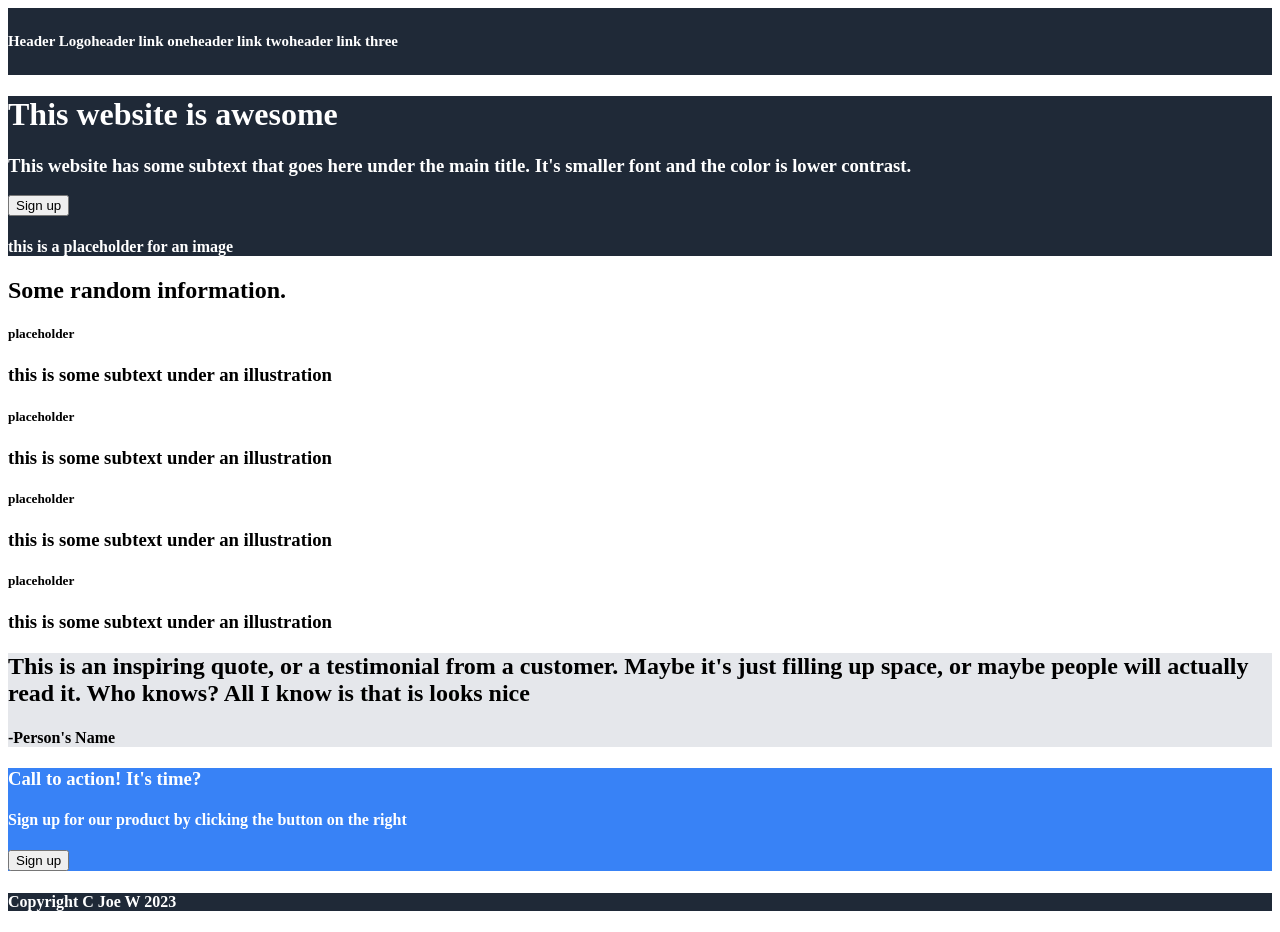
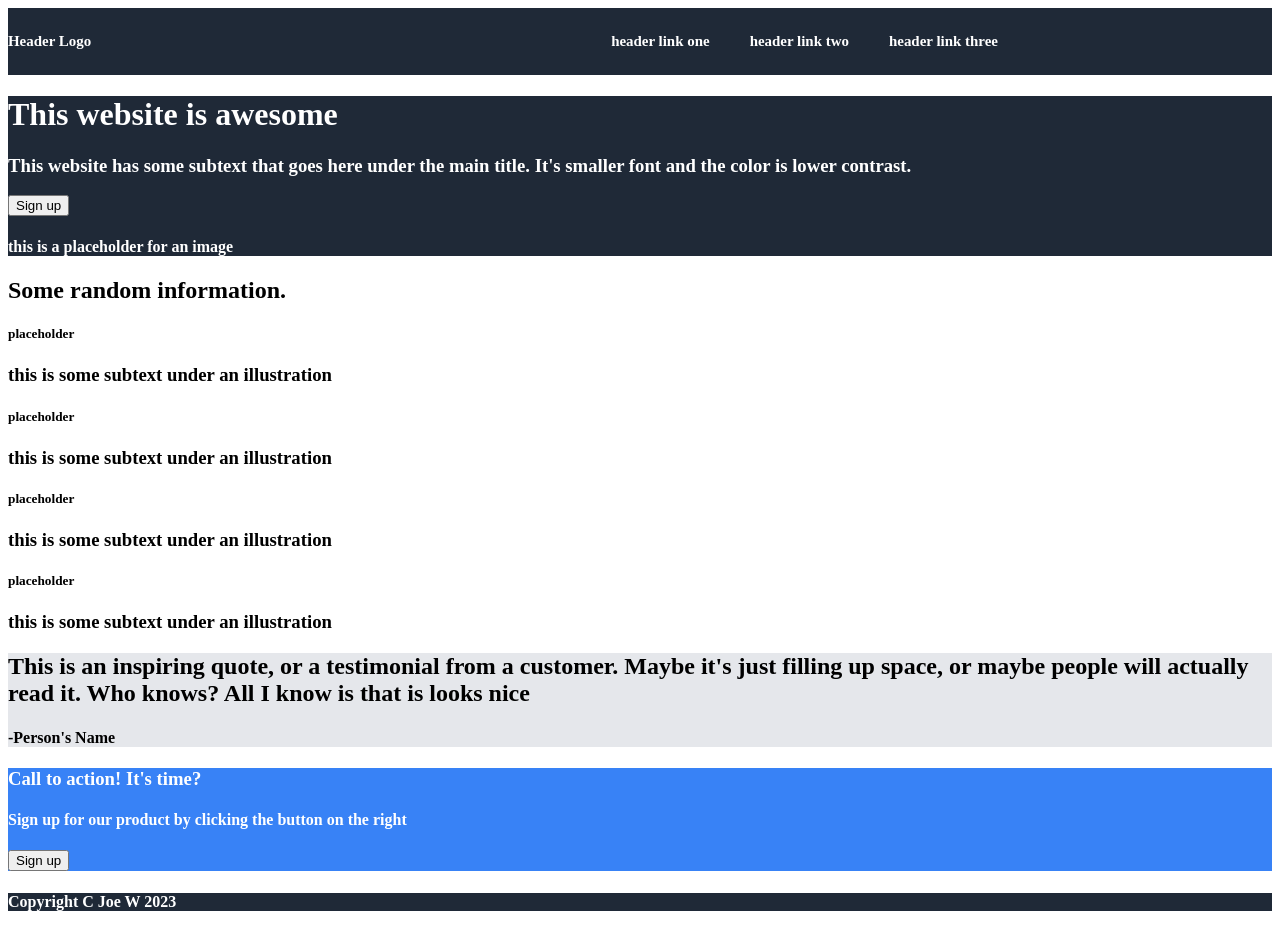
Before and after one commit to jwwals1/Landing-Page, a plain HTML site: page index.html in a window 1280 px wide. Drawn offline with Linux system fonts and the light colour scheme.

Commit message:
Added container div to index.html

```diff
--- a/index.html
+++ b/index.html
@@ -7,8 +7,9 @@
     <title>Landing Page</title>
 </head>
 <body>
+<div class="container">
     <div class="header">
-    <h5 id="headerleft">Header Logo</h5> <h5 id="headerright">header link one</h5> <h5>header link two</h5> <h5>header link three</h5>
+    <h5 id="headerleft">Header Logo</h5> <h5 id="headerright">header link one</h5> <h5 id="headerright">header link two</h5> <h5 id="headerright">header link three</h5>
     </div>
     <div class="body">
         <h1>
@@ -43,5 +44,6 @@
     <div class="footer">
         <h4>Copyright C Joe W 2023</h4>
     </div>
+</div>
 </body>
 </html>
--- a/styles.css
+++ b/styles.css
@@ -13,6 +13,7 @@
     justify-content: flex-start;
     font-weight: 700;
     justify-self: flex-start;
+    padding-right: 500px;
     /* padding-inline-end: 50%; */
 }
 
@@ -20,6 +21,7 @@
     justify-self: flex-end;
     align-self: flex-end;
     justify-content: flex-end;
+    padding-inline: 20px;
 }
 
 .body {
```
